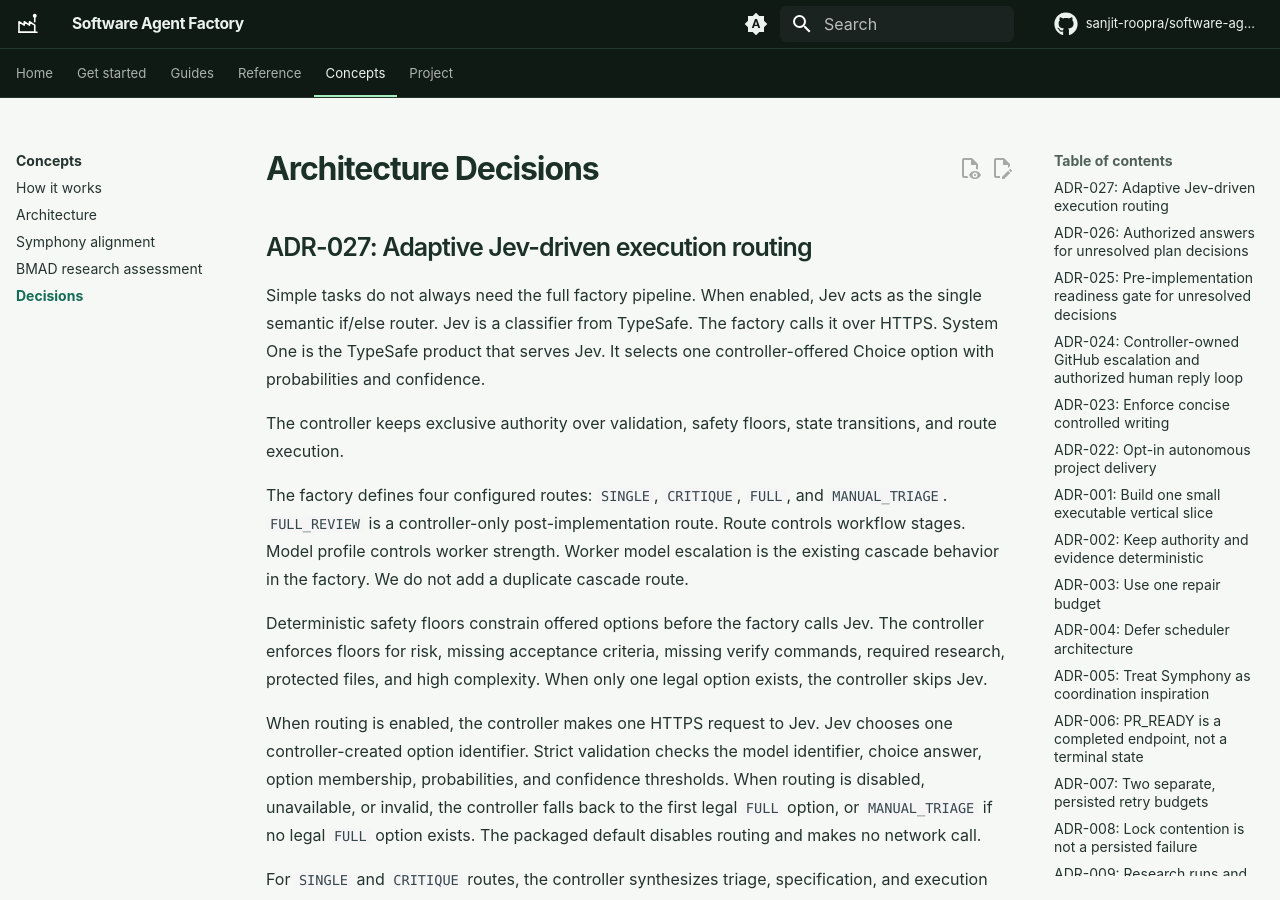
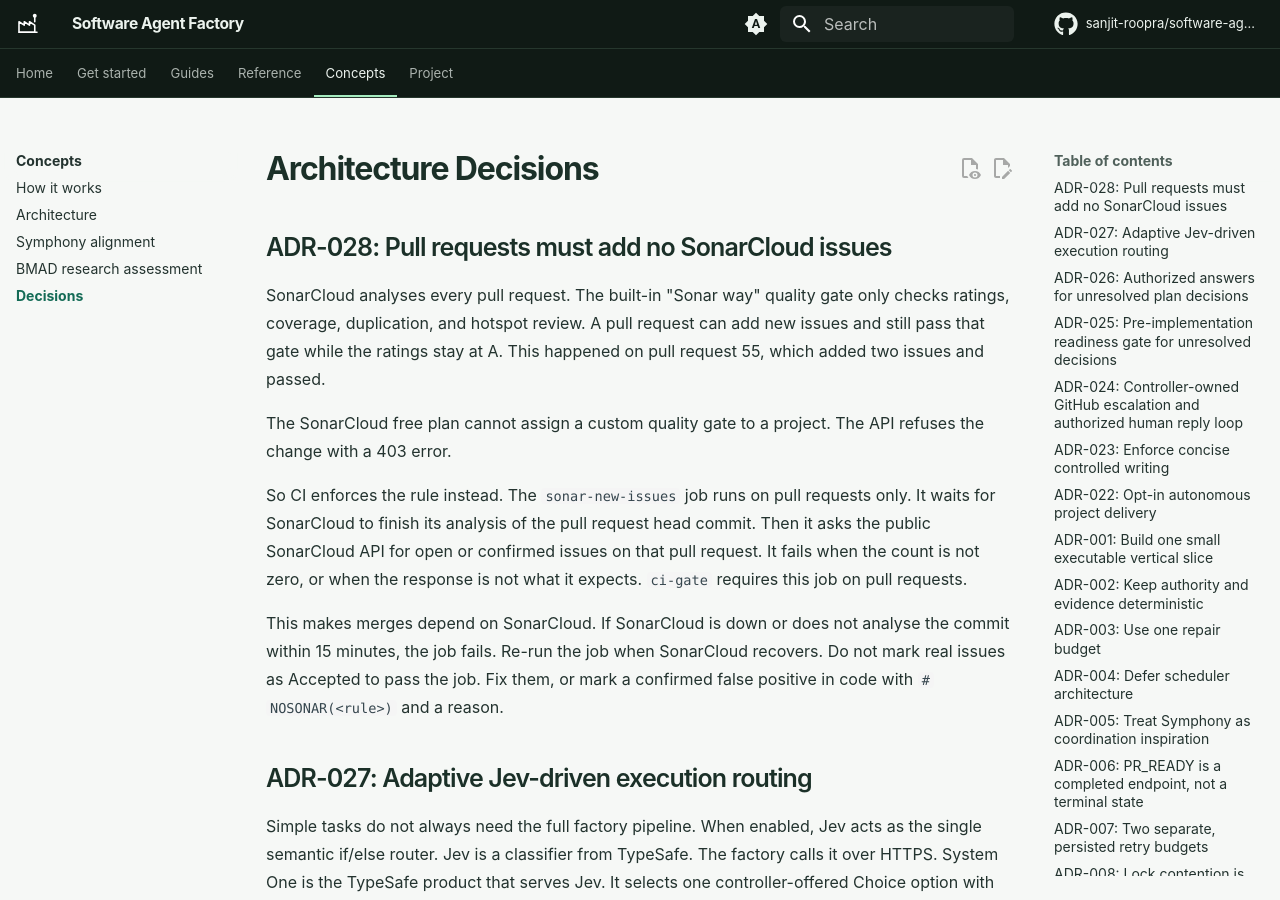
Before and after one commit to sanjit-roopra/software-agent-factory, an MkDocs documentation site: the page built from docs/decisions.md, in a window 1280 px wide and 900 px high. Built offline with MkDocs 1.6.1 and Material for MkDocs 9.7.7, drawn with Linux system fonts in a browser that asks for light colours; comment, search, counter and statistics services are not loaded.

Commit message:
ci: harden the SonarCloud gate after review
- Wait on SonarCloud's own pull request analysis until its commit SHA
  matches the PR head, instead of a GitHub check-run name. This rules out
  judging a stale analysis and drops the checks: read permission.
- Read paging.total with jq -e and require a number, so an unexpected
  response fails the job instead of passing it.
- Bound every curl call with --max-time 30.
- Rename the ci-gate step to "Require all gating checks".
- Record the decision as ADR-028 and list the job in the CI docs.
- Split the workflow test by concern and cover the wait step and the
  pull-request-only guard in ci-gate.

Co-Authored-By: Claude Opus 5.5 <noreply@anthropic.com>

```diff
--- a/docs/decisions.md
+++ b/docs/decisions.md
@@ -1,4 +1,27 @@
 # Architecture Decisions
+
+## ADR-028: Pull requests must add no SonarCloud issues
+
+SonarCloud analyses every pull request.
+The built-in "Sonar way" quality gate only checks ratings, coverage, duplication, and hotspot review.
+A pull request can add new issues and still pass that gate while the ratings stay at A.
+This happened on pull request 55, which added two issues and passed.
+
+The SonarCloud free plan cannot assign a custom quality gate to a project.
+The API refuses the change with a 403 error.
+
+So CI enforces the rule instead.
+The `sonar-new-issues` job runs on pull requests only.
+It waits for SonarCloud to finish its analysis of the pull request head commit.
+Then it asks the public SonarCloud API for open or confirmed issues on that pull request.
+It fails when the count is not zero, or when the response is not what it expects.
+`ci-gate` requires this job on pull requests.
+
+This makes merges depend on SonarCloud.
+If SonarCloud is down or does not analyse the commit within 15 minutes, the job fails.
+Re-run the job when SonarCloud recovers.
+Do not mark real issues as Accepted to pass the job.
+Fix them, or mark a confirmed false positive in code with `# NOSONAR(<rule>)` and a reason.
 
 ## ADR-027: Adaptive Jev-driven execution routing
 
```
Also changed, not shown: docs/project/development.md (+4 -1 lines), 2 other files.
